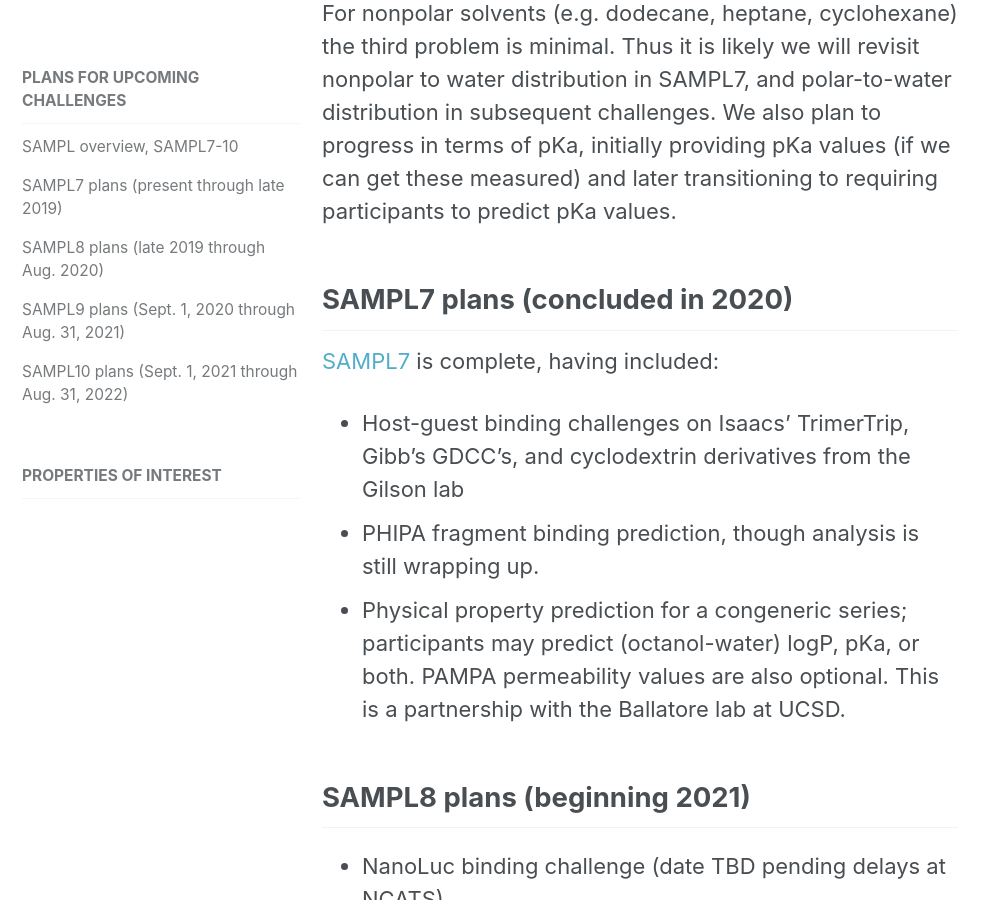
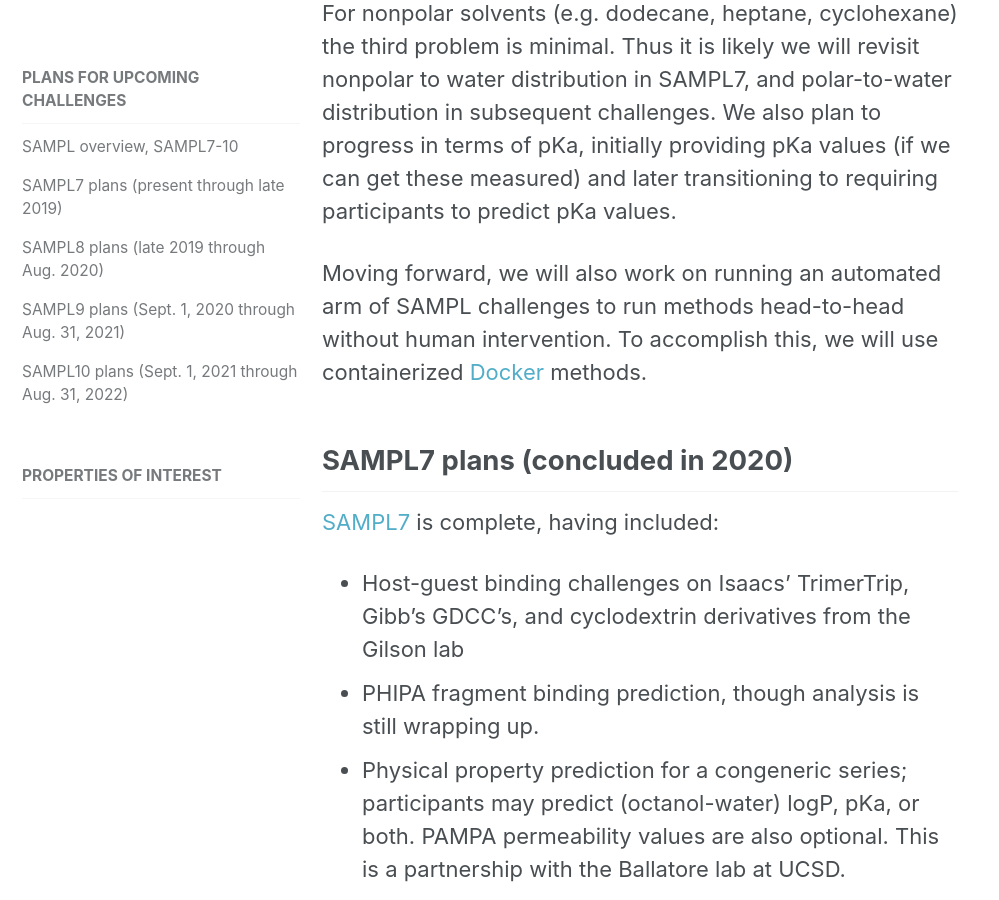
Before and after one commit to samplchallenges/samplchallenges.github.io, a Jekyll site: the page built from _roadmap/01_plans.md, in a window 1280 px wide and 900 px high, scrolled down 1441 px. Shown: the whole window, without its empty margins (0-999 px from the left). Built offline with Jekyll 4.4.1, drawn with Linux system fonts in a browser that asks for light colours.

Commit message:
Update 01_plans.md

```diff
--- a/_roadmap/01_plans.md
+++ b/_roadmap/01_plans.md
@@ -25,6 +25,8 @@ For physical property prediction, we will likely revisit partitioning and distri
 - charged species partitioning, as it is known that significant ratios of ions can partition into the octanol phase.
 
 For nonpolar solvents (e.g. dodecane, heptane, cyclohexane) the third problem is minimal. Thus it is likely we will revisit nonpolar to water distribution in SAMPL7, and polar-to-water distribution in subsequent challenges. We also plan to progress in terms of pKa, initially providing pKa values (if we can get these measured) and later transitioning to requiring participants to predict pKa values.
+
+Moving forward, we will also work on running an automated arm of SAMPL challenges to run methods head-to-head without human intervention. To accomplish this, we will use containerized [Docker](https://www.docker.com/resources/what-container) methods.
 
 ## SAMPL7 plans (concluded in 2020)
 
```
